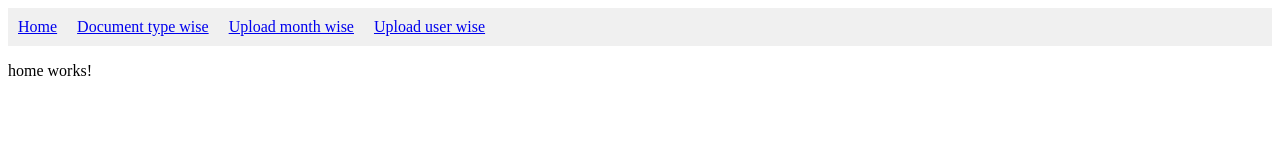
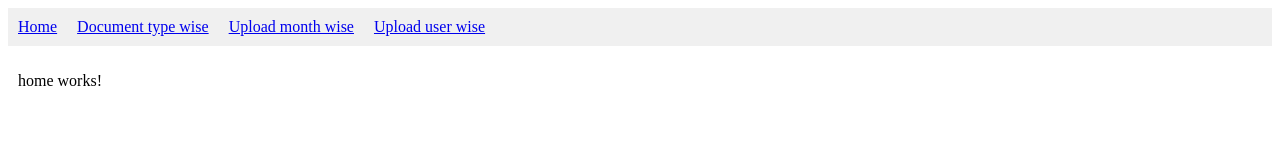
Before and after one commit to sundartamang/ag-grid-chart, an Angular app: page / in a window 1280 px wide. Shown: the top 166 px of the page. Built offline with nearby package versions, Linux system fonts and the light colour scheme.

Commit message:
feat: installed ag grid

```diff
--- a/package.json
+++ b/package.json
@@ -18,6 +18,8 @@
     "@angular/platform-browser": "^17.3.0",
     "@angular/platform-browser-dynamic": "^17.3.0",
     "@angular/router": "^17.3.0",
+    "ag-grid-angular": "^33.3.2",
+    "ag-grid-community": "^33.3.2",
     "rxjs": "~7.8.0",
     "tslib": "^2.3.0",
     "zone.js": "~0.14.3"
--- a/src/app/app.component.html
+++ b/src/app/app.component.html
@@ -5,4 +5,6 @@
   <a [routerLink]="'upload-user-wise'">Upload user wise</a>
 </div>
 
-<router-outlet />
+<div style="padding: 10px">
+  <router-outlet />
+</div>
```
Also changed, not shown: 1 other file (tests, documents, lock files or other folders).
